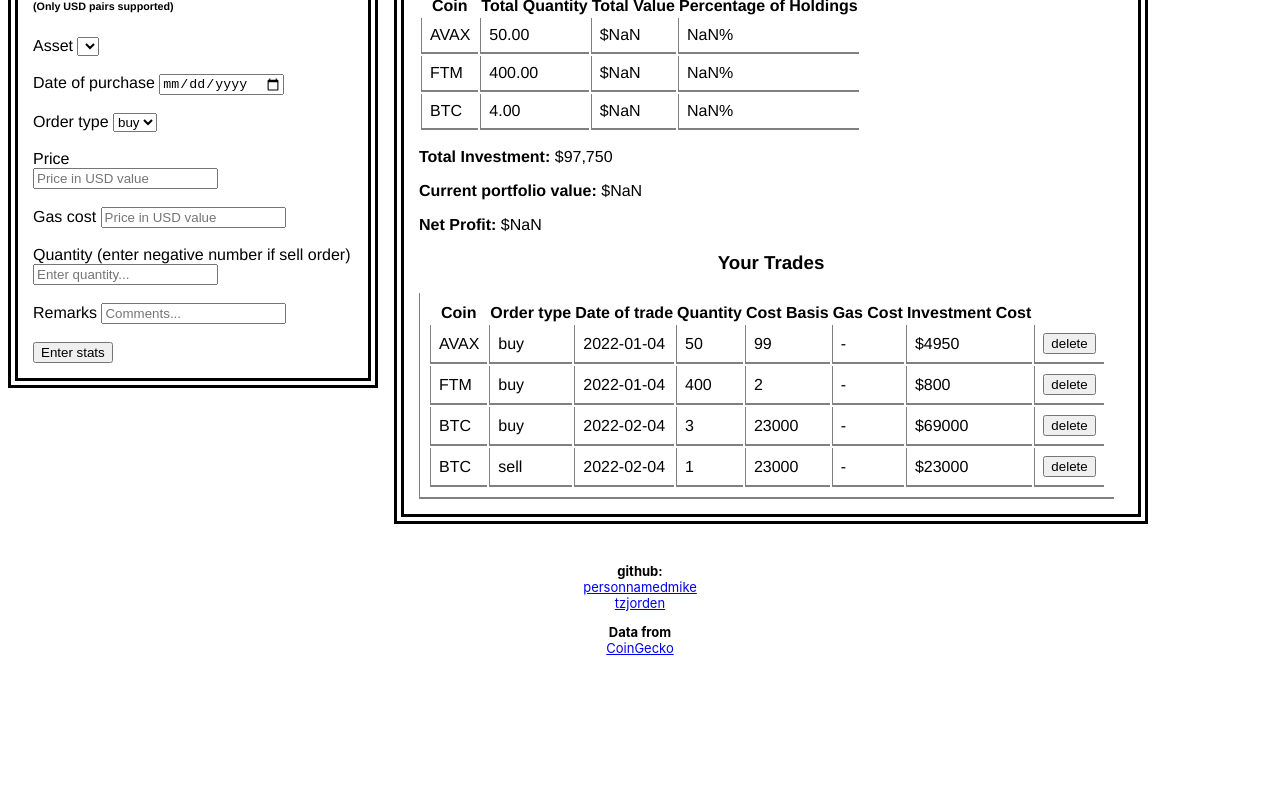
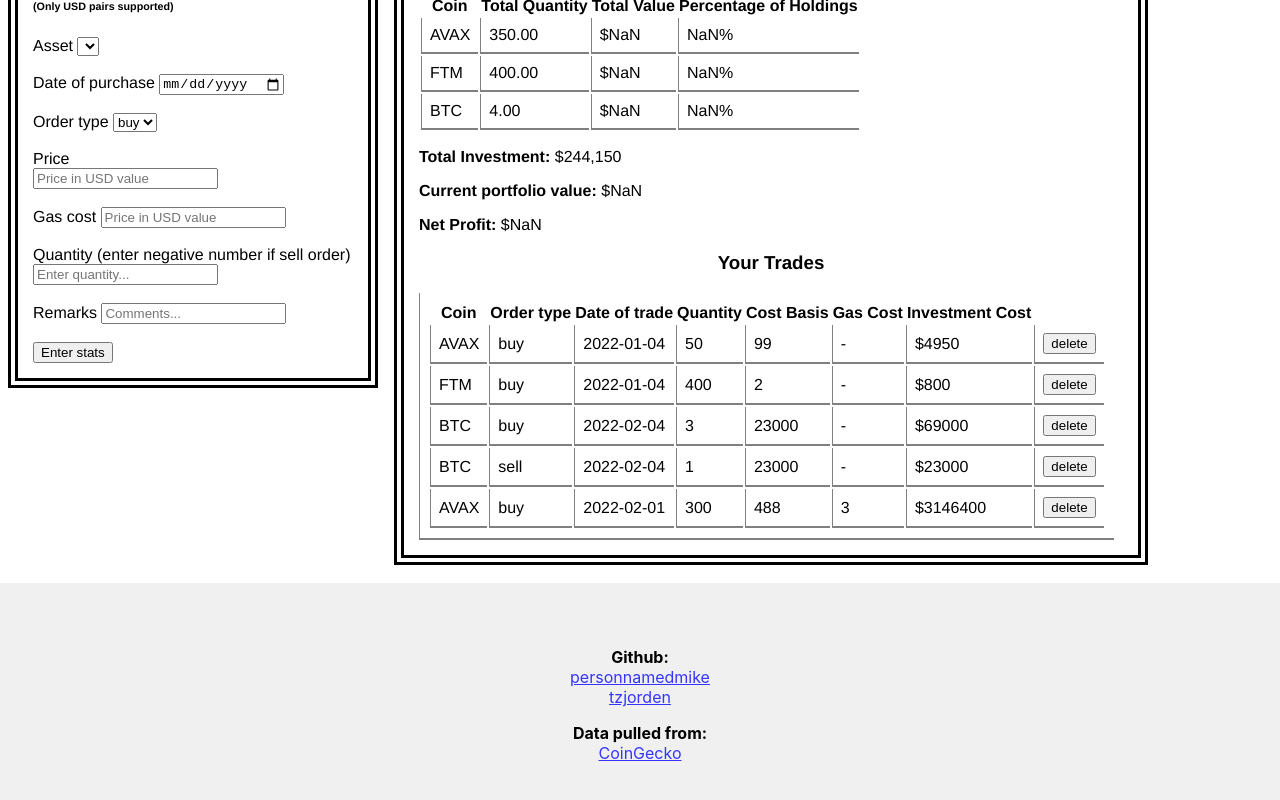
Before and after one commit to mikestarrdev/unrekt-crypto-tracker, a React (Create React App) app: page /portfolio in a window 1280 px wide. Shown: the part 404-1204 px from the top of the page. Before the commit the page ends 1073 px from the top, so only its background shows below. Built offline with nearby package versions, Linux system fonts and the light colour scheme; data requests are answered from the project's data file.

Commit message:
mvp for presentation finished

```diff
--- a/db.json
+++ b/db.json
@@ -39,6 +39,16 @@
       "quantity": "1",
       "remarks": "",
       "id": 5
+    },
+    {
+      "coin": "avax",
+      "dateOfBuy": "2022-02-01",
+      "price": "488",
+      "typeOfOrder": "buy",
+      "gasCost": "3",
+      "quantity": "300",
+      "remarks": "",
+      "id": 6
     }
   ],
   "favorites": [
@@ -71,6 +81,54 @@
       "symbol": "doge",
       "isFavorite": true,
       "id": 5
+    },
+    {
+      "name": "tether",
+      "symbol": "usdt",
+      "isFavorite": true,
+      "id": 6
+    },
+    {
+      "name": "ripple",
+      "symbol": "xrp",
+      "isFavorite": true,
+      "id": 7
+    },
+    {
+      "name": "tether",
+      "symbol": "usdt",
+      "isFavorite": true,
+      "id": 8
+    },
+    {
+      "name": "cosmos",
+      "symbol": "atom",
+      "isFavorite": true,
+      "id": 9
+    },
+    {
+      "name": "solana",
+      "symbol": "sol",
+      "isFavorite": true,
+      "id": 10
+    },
+    {
+      "name": "avalanche-2",
+      "symbol": "AVAX",
+      "isFavorite": true,
+      "id": 11
+    },
+    {
+      "name": "avalanche-2",
+      "symbol": "AVAX",
+      "isFavorite": true,
+      "id": 12
+    },
+    {
+      "name": "terra-luna",
+      "symbol": "luna",
+      "isFavorite": true,
+      "id": 13
     }
   ]
 }
--- a/src/components/Footer.js
+++ b/src/components/Footer.js
@@ -4,14 +4,14 @@ function Footer() {
   return (
     <div className="footer">
       <p>
-        <strong>github:</strong>
+        <strong>Github:</strong>
         <br />
         <a href="https://github.com/personnamedmike">personnamedmike</a>
         <br />
         <a href="https://github.com/tzjorden">tzjorden</a>
       </p>
       <p>
-        <strong>Data from</strong> <br />
+        <strong>Data pulled from:</strong> <br />
         <a href="https://www.coingecko.com/en/api">CoinGecko</a>
       </p>
     </div>
--- a/src/index.css
+++ b/src/index.css
@@ -155,9 +155,19 @@ code {
   border: 10px double;
 }
 
-#button {
-  font-family: fantasy;
-  font-size: 20px;
+.fav-btn {
+  position: relative;
+  display: flex;
+  flex-direction: row;
+  align-items: center;
+  border-radius: 7px;
+  border: 1px solid gray;
+  padding: 5px;
+  padding-right: 10px;
+  padding-left: 8px;
+  background-color: #e9fcfb;
+  margin-top: 1em;
+  box-shadow: 0 2px 4px 0 rgba(0, 0, 0, 0.2), 0 1.5px 5px 0 rgba(0, 0, 0, 0.19);
 }
 
 .column-right {
@@ -191,10 +201,18 @@ h3 {
 }
 
 .footer {
-  display: block;
+  /* display: block; */
+  clear: both;
   height: auto;
   text-align: center;
+  /* margin-top: 10px; */
+  font-size: normal;
   margin-top: 10px;
-  font-size: small;
-  padding-top: 1vh;
+  background-color: rgb(240, 240, 240);
+  padding: 3em;
+  text-decoration: none;
 }
+
+.footer a {
+  color: rgb(53, 53, 253);
+}
```
